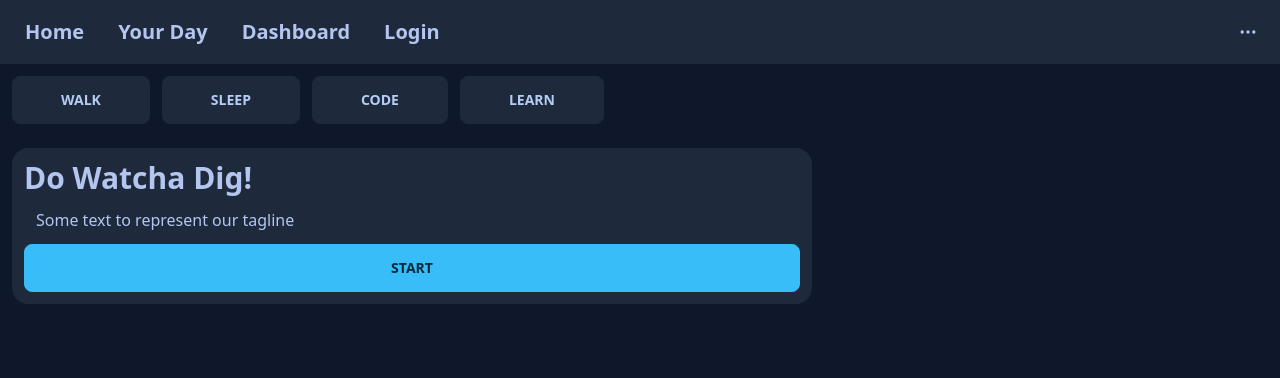
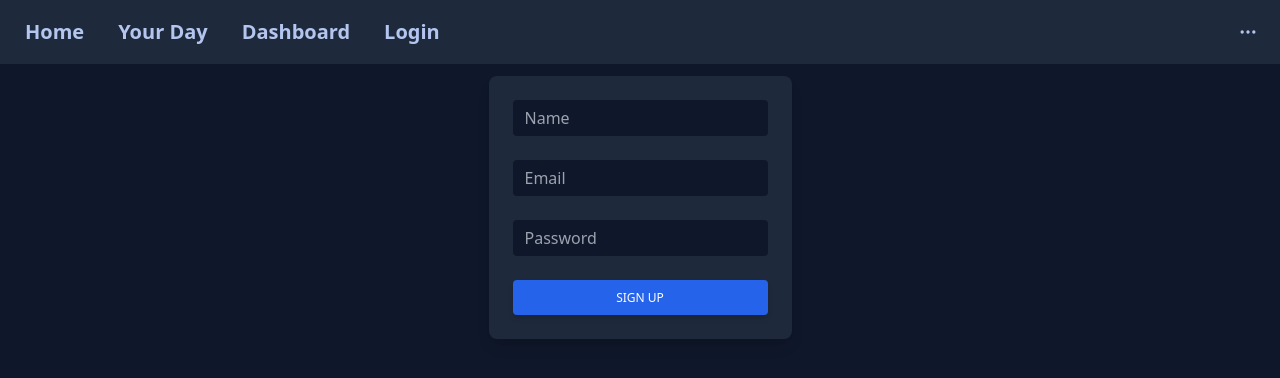
Before and after one commit to Nghia314/new5hark, a React (Create React App) app in the folder client/: page / in a window 1280 px wide. Shown: the top 378 px of the page. Built offline with nearby package versions, Linux system fonts and the light colour scheme.

Commit message:
Restyled signup form

```diff
--- a/client/src/components/SignupForm.jsx
+++ b/client/src/components/SignupForm.jsx
@@ -6,12 +6,15 @@ function SignupForm() {
 
   return (
     <>
-      <div className="block p-6 rounded-lg shadow-lg bg-white max-w-md">
+      <div className="block p-6 rounded-lg text-light shadow-lg bg-neutral max-w-md">
         <form>
           <div className="form-group mb-6">
             <input
               type="text"
-              className="form-control block w-full px-3 py-1.5 text-base font-normal text-gray-700 bg-white bg-clip-padding border border-solid border-gray-300 rounded transition ease-in-out m-0 focus:text-gray-700 focus:bg-white focus:border-blue-600 focus:outline-none"
+              className="form-control block w-full px-3 py-1.5 m-0
+                text-base font-normal text-light
+                bg-base-100 bg-clip-padding border-gray-300 rounded transition ease-in-out
+                focus:bg-base-100 focus:outline-primary focus:outline-none"
               name="name"
               aria-describedby="emailHelp123"
               placeholder="Name"
@@ -21,7 +24,10 @@ function SignupForm() {
           <div className="form-group mb-6">
             <input
               type="email"
-              className="form-control block w-full px-3 py-1.5 text-base font-normal text-gray-700 bg-white bg-clip-padding border border-solid border-gray-300 rounded transition ease-in-out m-0 focus:text-gray-700 focus:bg-white focus:border-blue-600 focus:outline-none"
+              className="form-control block w-full px-3 py-1.5 m-0
+                text-base font-normal text-light
+                bg-base-100 bg-clip-padding border-gray-300 rounded transition ease-in-out
+                focus:bg-base-100 focus:outline-primary focus:outline-none"
               id="exampleInput125"
               placeholder="Email"
             />
@@ -29,7 +35,10 @@ function SignupForm() {
           <div className="form-group mb-6">
             <input
               type="password"
-              className="form-control block w-full px-3 py-1.5 text-base font-normal text-gray-700 bg-white bg-clip-padding border border-solid border-gray-300 rounded transition ease-in-out m-0 focus:text-gray-700 focus:bg-white focus:border-blue-600 focus:outline-none"
+              className="form-control block w-full px-3 py-1.5 m-0
+                text-base font-normal text-light
+                bg-base-100 bg-clip-padding border-gray-300 rounded transition ease-in-out
+                focus:bg-base-100 focus:outline-primary focus:outline-none"
               id="exampleInput126"
               placeholder="Password"
             />
--- a/client/src/pages/Home.jsx
+++ b/client/src/pages/Home.jsx
@@ -1,4 +1,5 @@
 import React from "react";
+import SignupForm from "../components/SignupForm";
 
 function Home() {
   const wordList = [
@@ -12,22 +13,25 @@ function Home() {
 
   return (
     <>
-    <div className="p-3">
+    <div className="flex justify-center p-3">
+      <SignupForm className="grow max-w-[50rem]"/>
+    </div>
+    {/* <div className="p-3">
         <div className="flex flex-wrap gap-3">
           <button className="btn btn-neutral px-12">Walk</button>
           <button className="btn btn-neutral px-12">Sleep</button>
           <button className="btn btn-neutral px-12">Code</button>
           <button className="btn btn-neutral px-12">Learn</button>
         </div>
-    </div>
-    <div className="relative">
+    </div> */}
+    {/* <div className="relative">
       <div className="sticky top-0 card bg-neutral max-w-[50rem] m-3 p-3">
         <h1 className="card-title text-3xl font-bold text-center">Do Watcha Dig!</h1>
         <p className="p-3">Some text to represent our tagline</p>
 
         <a className="btn btn-primary" href="#">START</a>
       </div>
-    </div>
+    </div> */}
     </>
   );
 }
```
